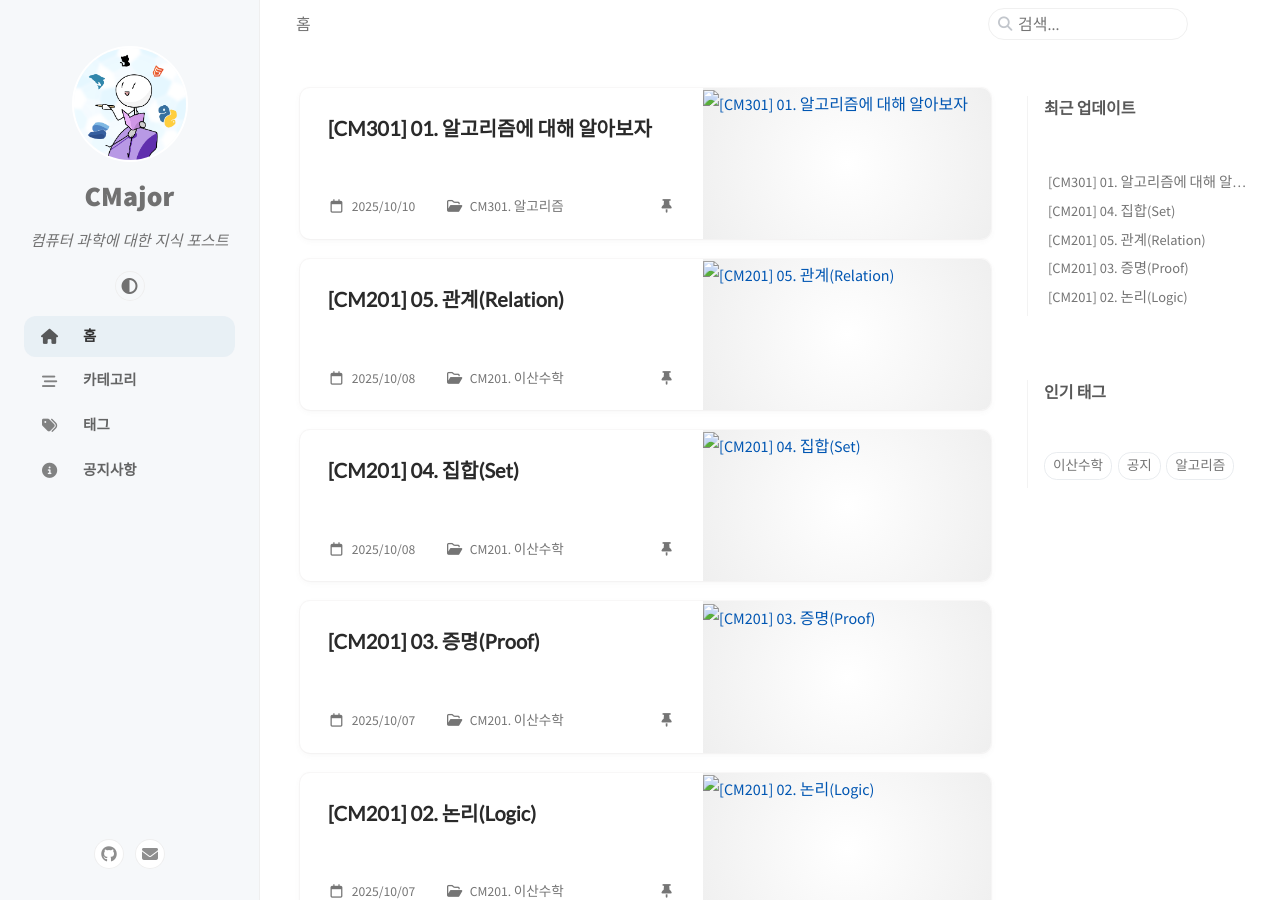
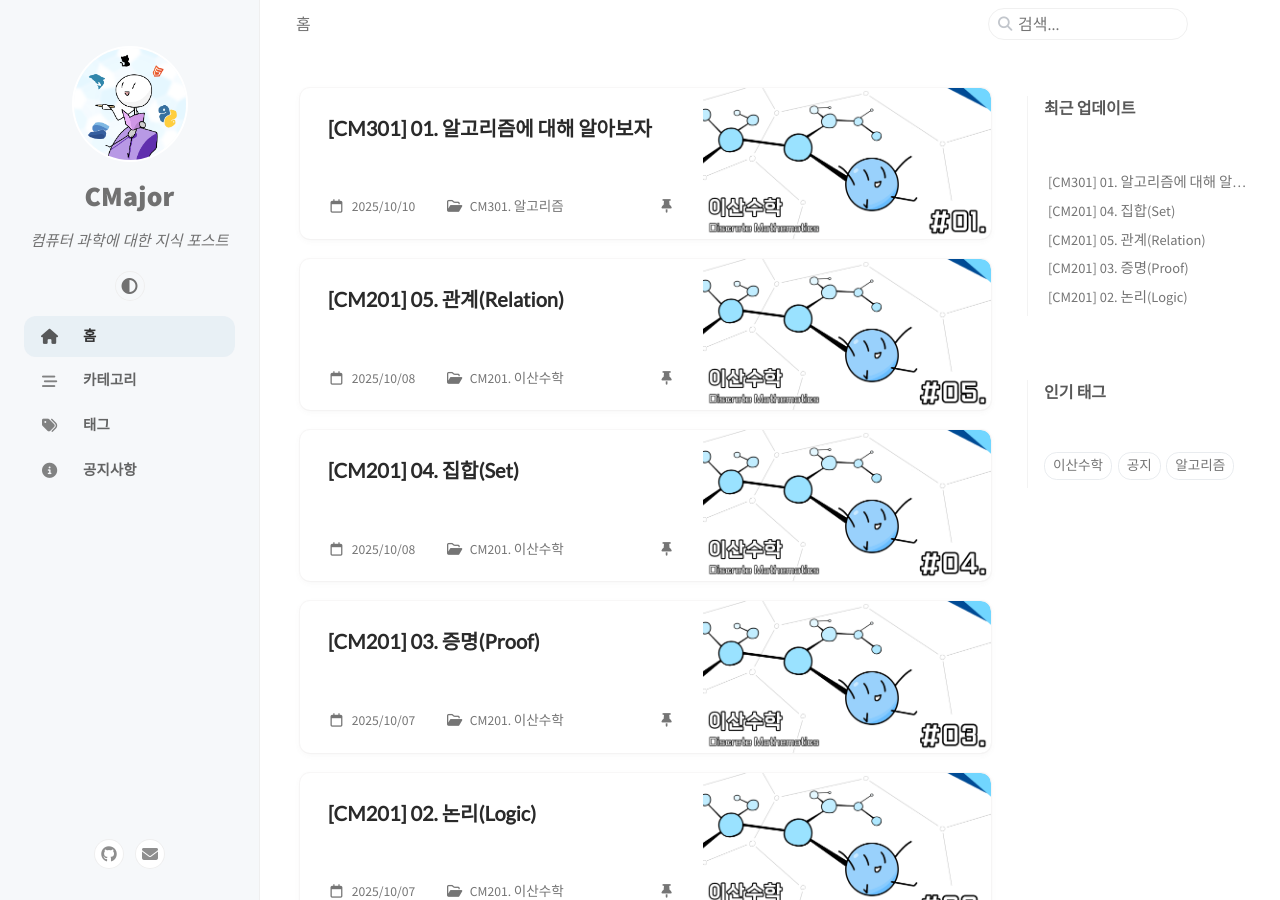
Before and after one commit to Rayiz3/CMajor, a Jekyll site: the page built from index.html, in a window 1280 px wide and 900 px high. Built offline with Jekyll 4.4.1, drawn with Linux system fonts in a browser that asks for light colours; cached includes are drawn as plain includes.

Commit message:
Revert "fix: absolute_url -> relative_url"
This reverts commit d86b6bd0e295c294a0f5e52f3eeb0e9e6da2a2f1.

```diff
--- a/_layouts/home.html
+++ b/_layouts/home.html
@@ -67,7 +67,7 @@
           {% endif %}
 
           <div class="col-md-5">
-            <img src="{{ post.image.path | relative_url }}" alt="{{ alt }}" {{ lqip }}>
+            <img src="{{ post.image.path | absolute_url }}" alt="{{ alt }}" {{ lqip }}>
           </div>
 
           {% assign card_body_col = '7' %}
```
